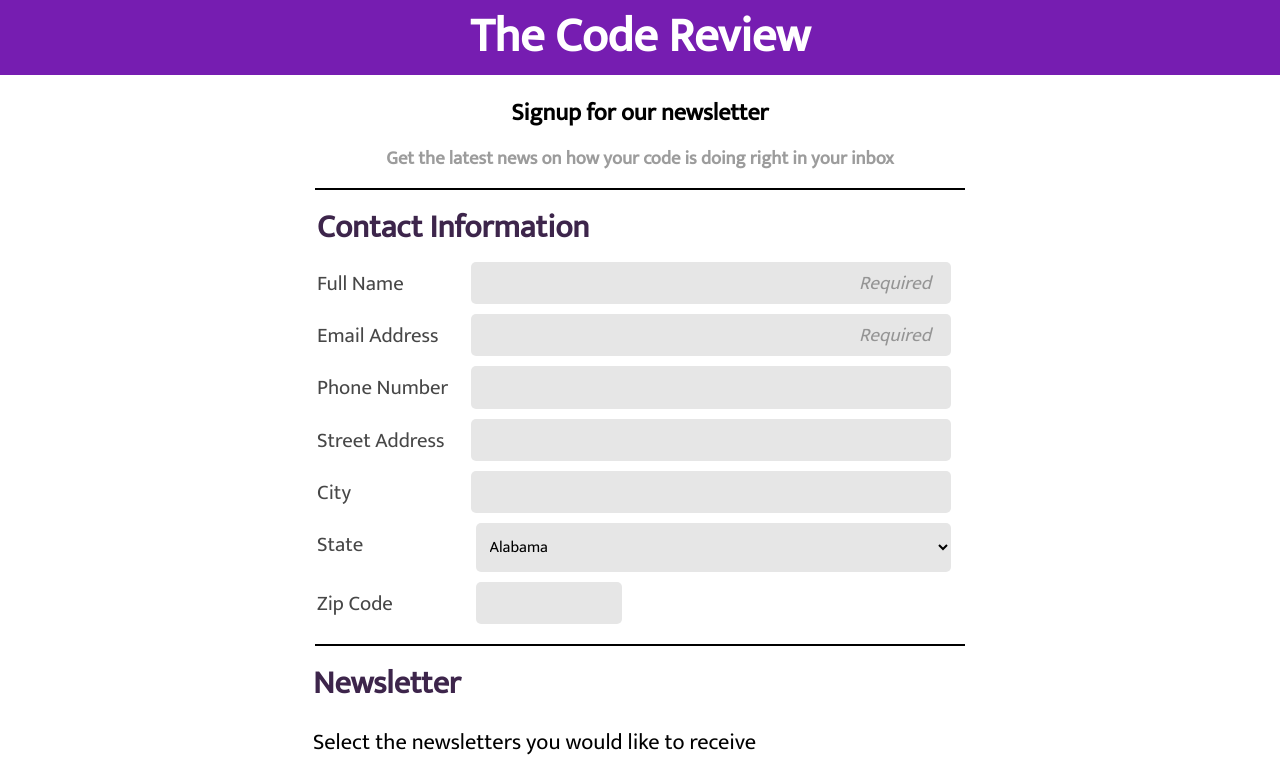
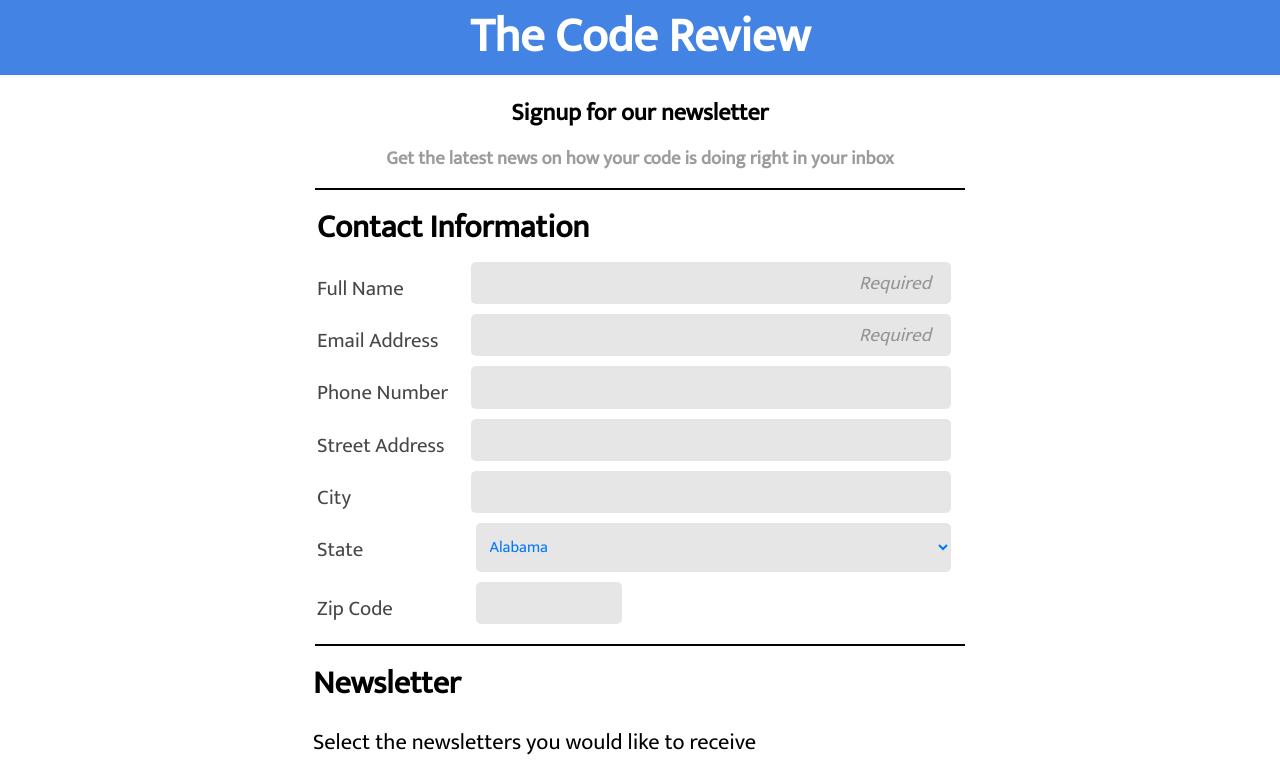
Before and after one commit to r-bota/Project-3, a plain HTML site: page index.html in a window 1280 px wide. Shown: the top 770 px of the page. Drawn offline with Linux system fonts and the light colour scheme.

Commit message:
Update styles.css

```diff
--- a/css/styles.css
+++ b/css/styles.css
@@ -16,7 +16,7 @@ fieldset {
 legend {
     font-weight: bold;
     font-size: 2em;
-    color: rgb(61, 37, 75);
+    color: rgb(0, 0, 0);
 }
 
 input {
@@ -28,11 +28,12 @@ input {
     text-align: right;
     text-transform: capitalize;
     font-style: italic;
-   padding-right: 10px;
+    padding-right: 10px;
+    padding-top: 5px;
 }
 
 .banner {
-    background: rgb(118, 29, 177);
+    background: rgb(66, 131, 228);
     color: rgb(255, 255, 255);
     text-align: center;
 }
@@ -68,6 +69,8 @@ input {
 
 .contactset label {
     font-size: 1.3em;
+    padding-bottom: 5px;
+    padding-top: 5px;
 }
 
 .contactset input,
@@ -76,14 +79,15 @@ input {
     border: none;
     border-radius: 5px;
     padding: 10px;
+    color:rgb(0, 119, 255);
 }
 
 .contactset input:focus,
 .contactset select:focus,
 .newsletterfield textarea:focus {
     background-color: rgb(217, 255, 252);
-    border: solid 2px rgb(0, 241, 80);
-    color:rgb(43, 129, 226);
+    border: solid 1px rgb(255, 166, 0);
+
 }
 
 .contactset input#user-zip {
@@ -134,7 +138,7 @@ input {
     width: 100%;
     background: rgb(230, 230, 230);
     border: none;
-
+    color:rgb(0, 119, 255);
     margin-top: 20px;
     margin-bottom: 20px;
     border-radius: 5px;
```
